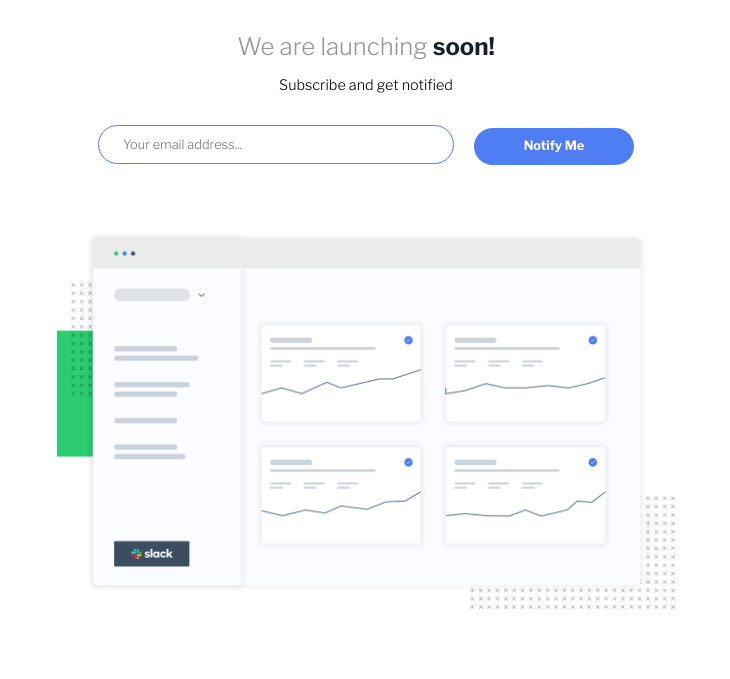
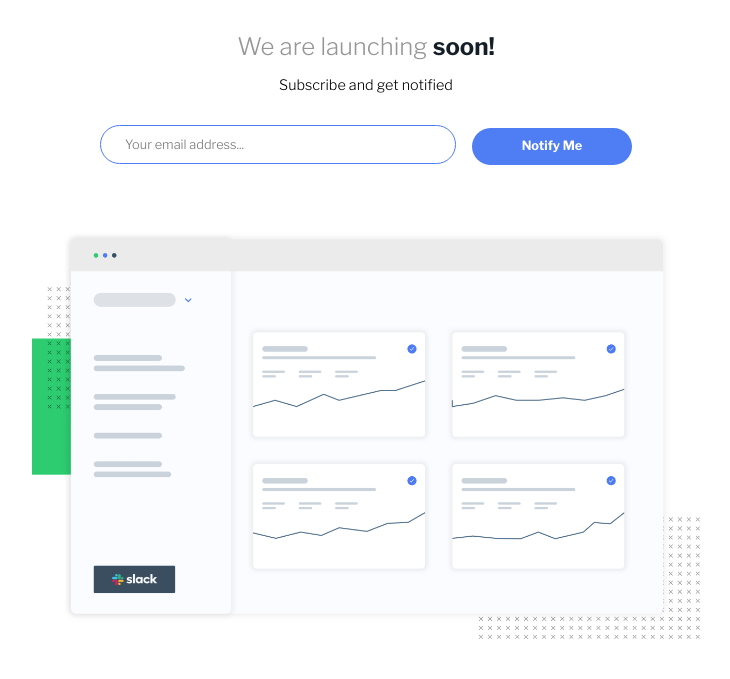
Before and after one commit to Prabakara-N/ping-coming-soon-page-master, a plain HTML site: page index.html in a window 1280 px wide. Shown: the part 39-718 px from the top of the page, without its empty margins (274-1004 px from the left). Drawn offline with nearby package versions, Linux system fonts and the light colour scheme.

Commit message:
css edited

```diff
--- a/styles/style.css
+++ b/styles/style.css
@@ -155,13 +155,13 @@ span {
 
 @media screen and (min-width: 550px) {
   main {
-    max-width: 650px;
+    max-width: 700px;
   }
 
   .input-container {
     display: flex;
     flex-direction: row;
-    gap: 1.25rem;
+    gap: 1rem;
   }
 
   .mail-input {
```
